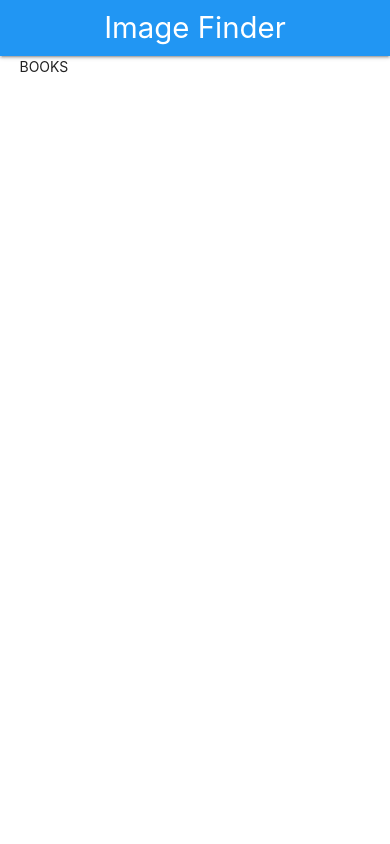
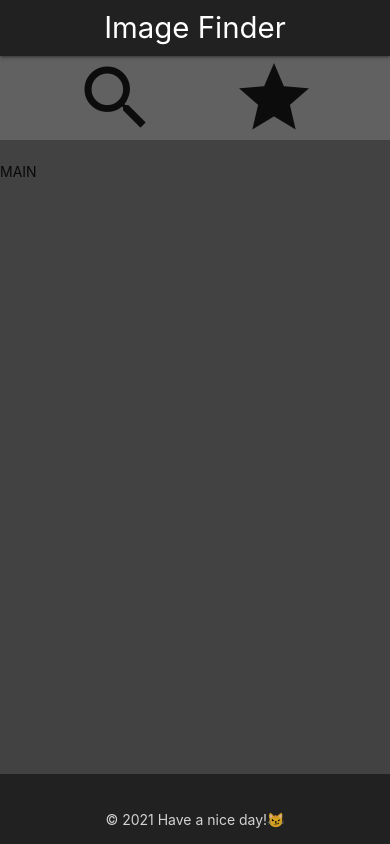
Before and after one commit to the-lensky/flickr-search, a React (Create React App) app: page /imagefinder/bookmarks in a window 390 px wide. Built offline with nearby package versions, Linux system fonts and the light colour scheme.

Commit message:
-add layout

```diff
--- a/src/App.css
+++ b/src/App.css
@@ -1,38 +1,66 @@
 .App {
-  text-align: center;
+    text-align: center;
 }
 
-.App-logo {
-  height: 40vmin;
-  pointer-events: none;
+.header {
+    grid-area: header;
 }
 
-@media (prefers-reduced-motion: no-preference) {
-  .App-logo {
-    animation: App-logo-spin infinite 20s linear;
-  }
+.content {
+    grid-area: content;
 }
 
-.App-header {
-  background-color: #282c34;
-  min-height: 100vh;
-  display: flex;
-  flex-direction: column;
-  align-items: center;
-  justify-content: center;
-  font-size: calc(10px + 2vmin);
-  color: white;
+.aside {
+    grid-area: aside;
 }
 
-.App-link {
-  color: #61dafb;
+.footer {
+    grid-area: footer;
 }
 
-@keyframes App-logo-spin {
-  from {
-    transform: rotate(0deg);
-  }
-  to {
-    transform: rotate(360deg);
-  }
+.wrapper {
+    display: grid;
+    grid-template-columns: 1fr 11fr;
+    grid-template-areas:
+      "header header"
+      "aside content "
+      "footer footer"
 }
+
+.container {
+    width: 100%;
+}
+
+.content {
+    min-height: calc(100vh - 132px);
+    padding: 1.5rem 0;
+}
+
+@media (max-width: 800px) {
+    .wrapper {
+        grid-template-columns: 2fr 10fr;
+        grid-template-areas:
+      "header header"
+      "aside content"
+      "footer footer"
+    }
+    .content {
+        min-height: calc(100vh - 126px);
+        padding: 1.5rem 0;
+    }
+}
+
+@media (max-width: 500px) {
+    .wrapper {
+        grid-template-columns: 3fr;
+        grid-template-areas:
+      "header header"
+      "aside aside"
+      "content content"
+      "footer footer";
+    }
+    .content {
+        min-height: calc(100vh - 210px);
+        padding: 1.5rem 0;
+    }
+}
--- a/src/App.tsx
+++ b/src/App.tsx
@@ -2,20 +2,27 @@ import React from 'react'
 import {BrowserRouter as Router, Route, Switch} from 'react-router-dom'
 import './App.css'
 
-import Header from './components/Header'
-import Main from './components/Main'
-import Bookmarks from './components/Bookmarks'
+import Main from './components/main/Main'
+import Bookmarks from './components/bookmarks/Bookmarks'
+import Sidebar from './components/sidebar/Sidebar'
+import Footer from './components/footer/Footer'
+import Header from './components/header/Header'
 
 
 function App() {
     return (
         <>
             <Router basename='/imagefinder'>
-                <Header/>
-                <Switch>
-                   <Route exact path='/' component={Main} />
-                   <Route exact path='/bookmarks' component={Bookmarks} />
-                </Switch>
+                <main className='wrapper grey darken-2'>
+                    <Header/>
+                    <Sidebar/>
+                    <Main />
+                    {/*<Switch>*/}
+                    {/*    <Route exact path='/' component={Main} />*/}
+                    {/*    <Route path='/bookmarks' component={Bookmarks} />*/}
+                    {/*</Switch>*/}
+                    <Footer/>
+                </main>
             </Router>
         </>
     )
--- a/src/components/Main.tsx
+++ /dev/null
@@ -1,11 +0,0 @@
-import React from 'react'
-
-function Main() {
-    return (
-        <main className='container content'>
-            <div>MAIN</div>
-        </main>
-    )
-}
-
-export default Main
--- /dev/null
+++ b/src/components/footer/Footer.tsx
@@ -0,0 +1,15 @@
+import React from 'react'
+
+const Footer = () => {
+    return (
+        <footer className="page-footer grey darken-4 footer">
+            <div className="footer-copyright grey darken-4 center">
+                <div className="container">
+                    © {new Date().getFullYear()} Have a nice day!😼
+                </div>
+            </div>
+        </footer>
+    )
+}
+
+export default Footer
--- a/src/components/Header.tsx
+++ b/src/components/header/Header.tsx
@@ -2,7 +2,7 @@
 
 const Header = () => {
     return (
-        <nav className='blue'>
+        <nav className='grey darken-4 header'>
             <div className="nav-wrapper">
                 <a href="/" className="brand-logo">Image Finder</a>
                 <ul id="nav-mobile" className="right hide-on-med-and-down">
--- /dev/null
+++ b/src/components/main/Main.tsx
@@ -0,0 +1,11 @@
+import React from 'react'
+
+function Main() {
+    return (
+        <div className='container content grey darken-3'>
+            MAIN
+        </div>
+    )
+}
+
+export default Main
--- /dev/null
+++ b/src/components/sidebar/Sidebar.tsx
@@ -0,0 +1,13 @@
+import React from 'react'
+import './sidebar.css'
+
+function Sidebar() {
+    return (
+        <div className='wrapper-icon'>
+            <i className="material-icons large icon">search</i>
+            <i className="material-icons large icon">star</i>
+        </div>
+    )
+}
+
+export default Sidebar
--- /dev/null
+++ b/src/components/sidebar/sidebar.css
@@ -0,0 +1,13 @@
+.wrapper-icon{
+    display: flex;
+    flex-direction: column;
+    text-align: center;
+    cursor: pointer;
+}
+@media (max-width: 500px) {
+    .wrapper-icon {
+        display: flex;
+        flex-direction: row;
+        justify-content: space-evenly;
+    }
+}
--- /dev/null
+++ b/src/react-app-env.d.ts
@@ -0,0 +1 @@
+/// <reference types="react-scripts" />
```
Also changed, not shown: src/components/bookmarks/Bookmarks.tsx (renamed from src/components/Bookmarks.tsx), src/index.css (line endings or trailing spaces).
